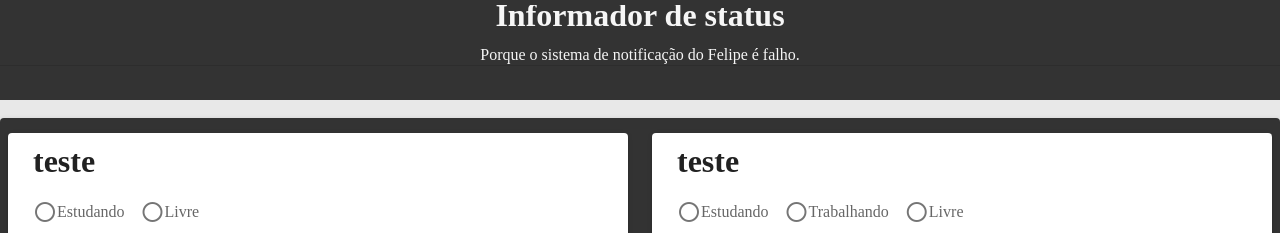
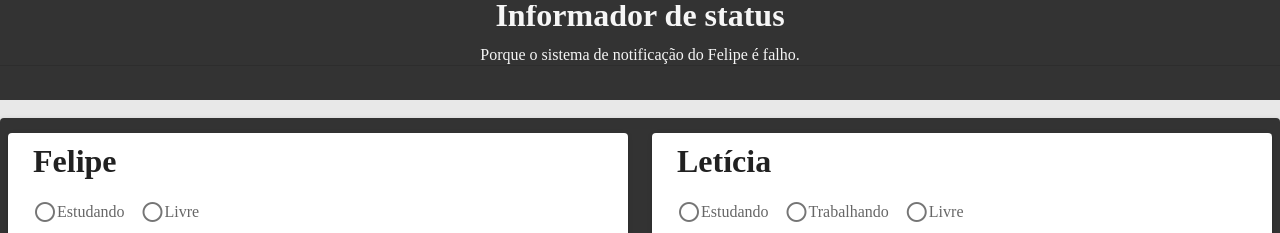
Before and after one commit to LelePG/Compartilhador-de-atividades, a Vue app in the folder app/: page / in a window 1280 px wide. Shown: the top 233 px of the page. Built offline with nearby package versions, Linux system fonts and the light colour scheme.

Commit message:
Comunicação entre corpo e atividades por props

```diff
--- a/app/src/components/Atividades.vue
+++ b/app/src/components/Atividades.vue
@@ -13,15 +13,15 @@
 export default {
   data: function () {
     return {
-      nome: "teste",
     };
   },
-  methods: {
-    setNome: function (nome) {
-      this.nome = nome;
-    },
-  },
-};
+  props:{
+    nome:{
+      type: String,
+      required: true
+    }
+  }
+    };
 </script>
 
 <style>
--- a/app/src/components/Corpo.vue
+++ b/app/src/components/Corpo.vue
@@ -2,10 +2,10 @@
 <v-card id = "corpo" color="#333333">
     <v-row>
       <v-col>
-    <Atividades/>
+    <Atividades nome = "Felipe"/>
       </v-col>
       <v-col>
-    <Atividades>
+    <Atividades nome = "Letícia">
            <v-radio label="Trabalhando" name = "trabalhando" color= "#990100"></v-radio>
     </Atividades>
       </v-col>
```
